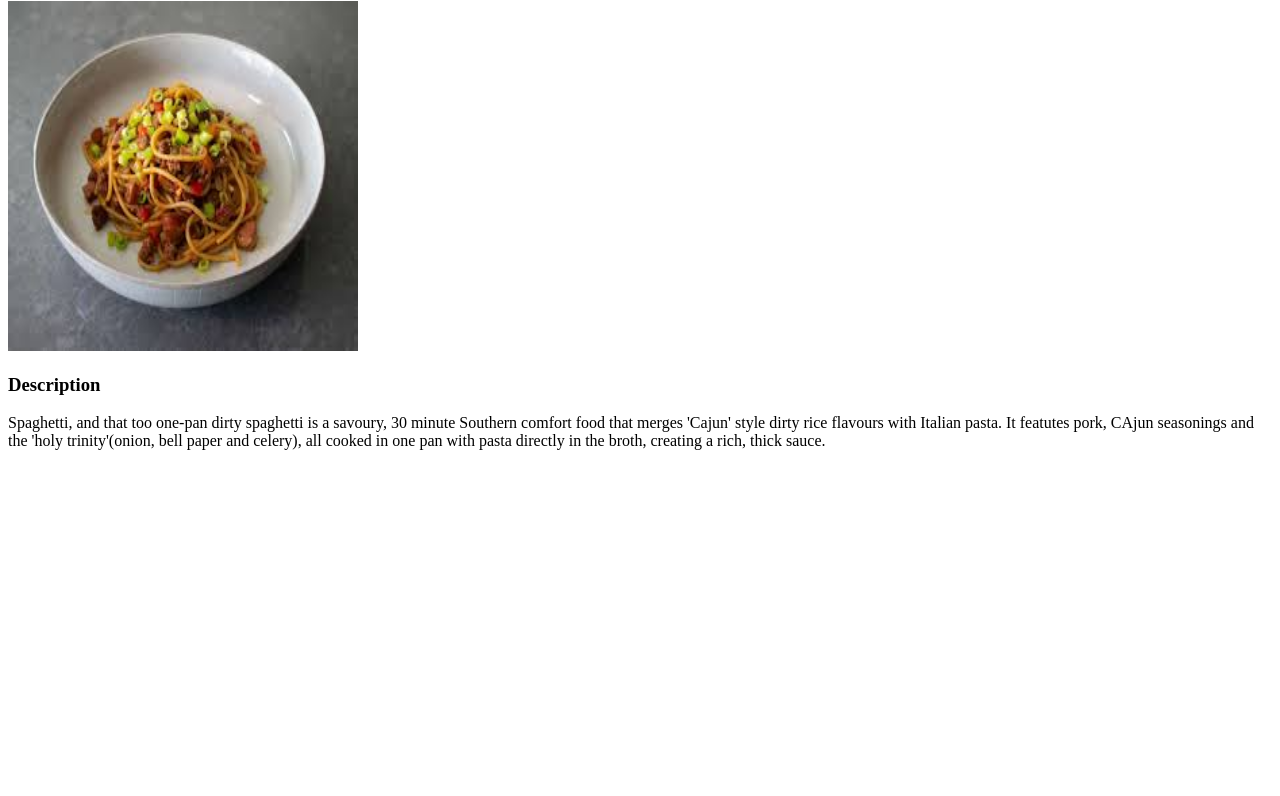
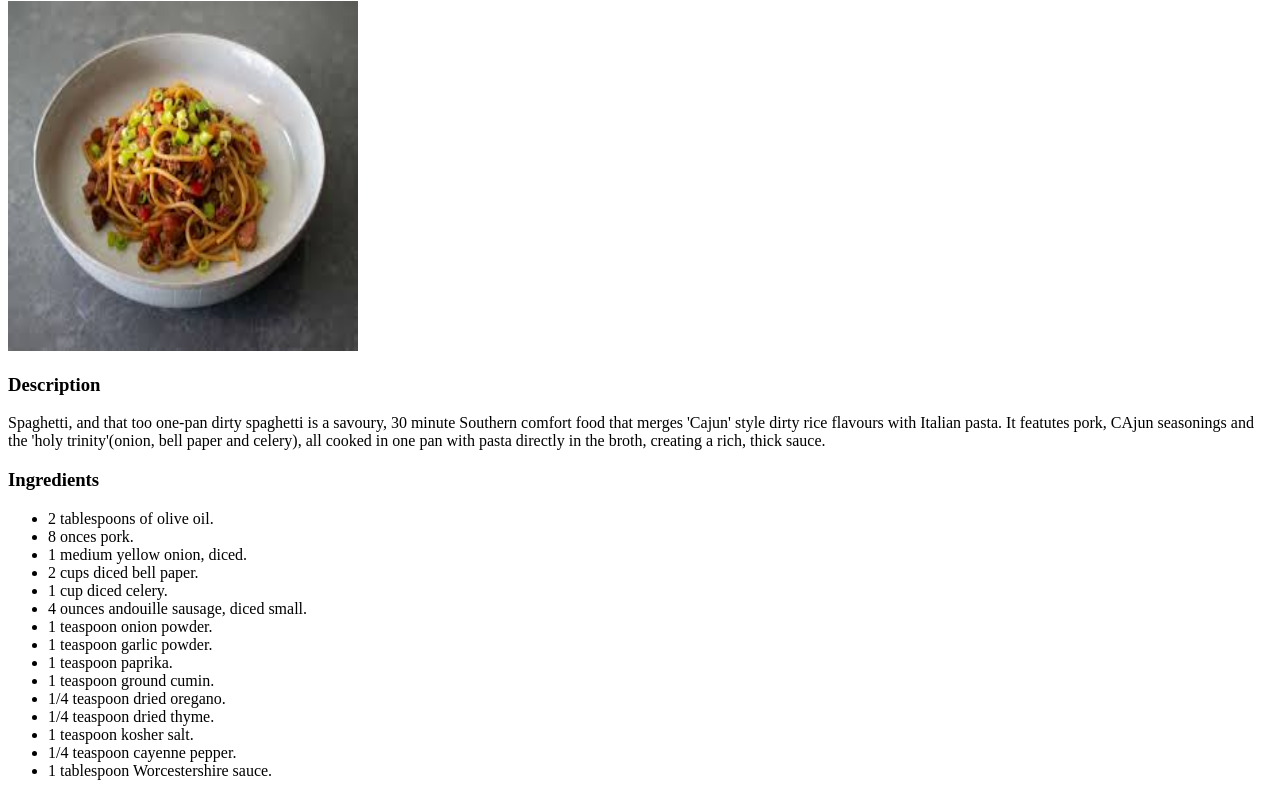
Before and after one commit to banerjee77/odin-recipes, a plain HTML site: page recipes/spaghetti.html in a window 1280 px wide. Shown: the part 79-875 px from the top of the page. Before the commit the page ends 800 px from the top, so only its background shows below. Drawn offline with Linux system fonts and the light colour scheme.

Commit message:
Add ingredient list

```diff
--- a/recipes/spaghetti.html
+++ b/recipes/spaghetti.html
@@ -22,5 +22,23 @@
       trinity'(onion, bell paper and celery), all cooked in one pan with pasta
       directly in the broth, creating a rich, thick sauce.
     </p>
+    <h3>Ingredients</h3>
+    <ul>
+        <li>2 tablespoons of olive oil.</li>
+        <li>8 onces pork.</li>
+        <li>1 medium yellow onion, diced.</li>
+        <li>2 cups diced bell paper.</li>
+        <li>1 cup diced celery.</li>
+        <li>4 ounces andouille sausage, diced small.</li>
+        <li>1 teaspoon onion powder.</li>
+        <li>1 teaspoon garlic powder.</li>
+        <li>1 teaspoon paprika.</li>
+        <li>1 teaspoon ground cumin.</li>
+        <li>1/4 teaspoon dried oregano.</li>
+        <li>1/4 teaspoon dried thyme.</li>
+        <li>1 teaspoon kosher salt.</li>
+        <li>1/4 teaspoon cayenne pepper.</li>
+        <li>1 tablespoon Worcestershire sauce.</li>
+    </ul>
   </body>
 </html>
```
